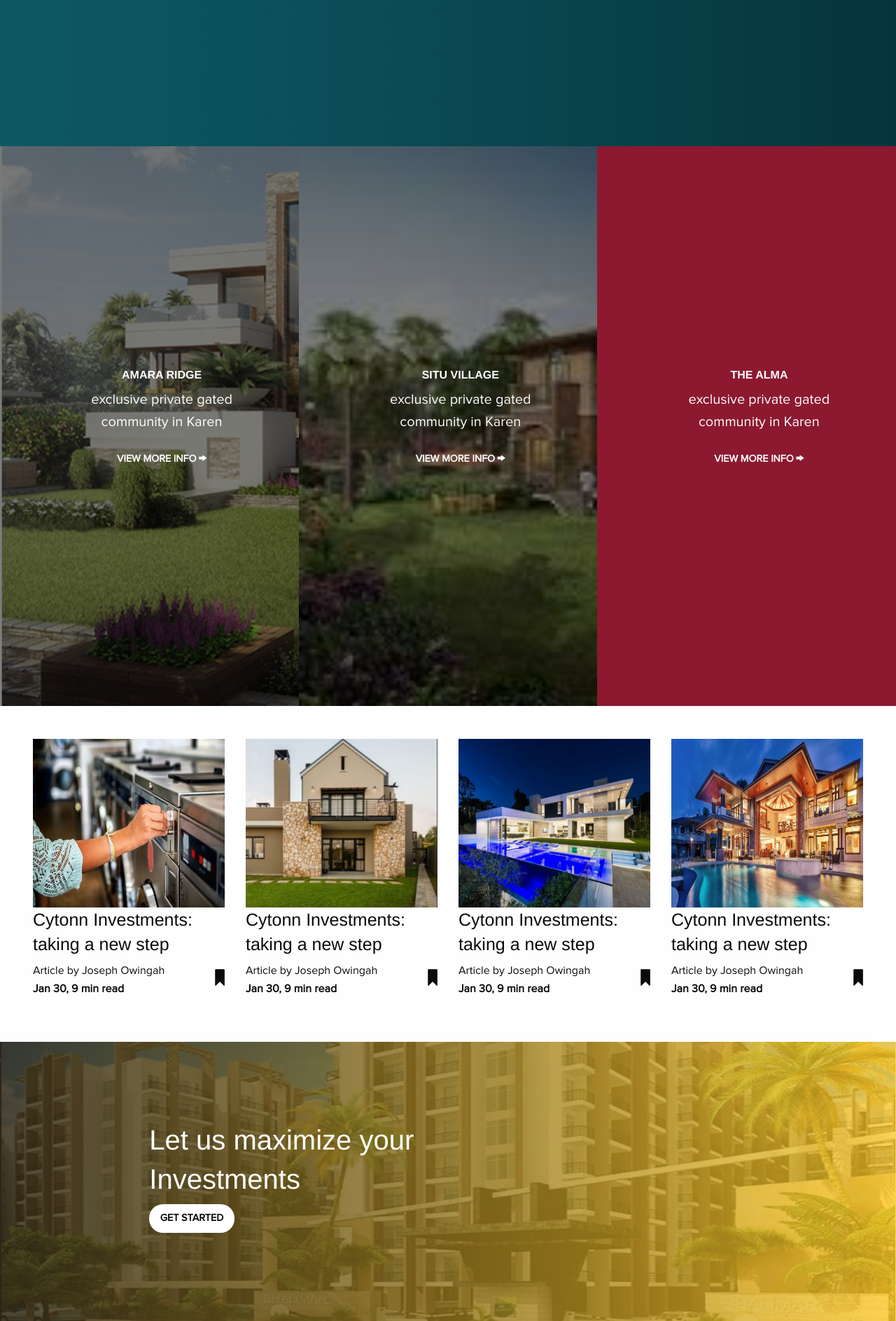
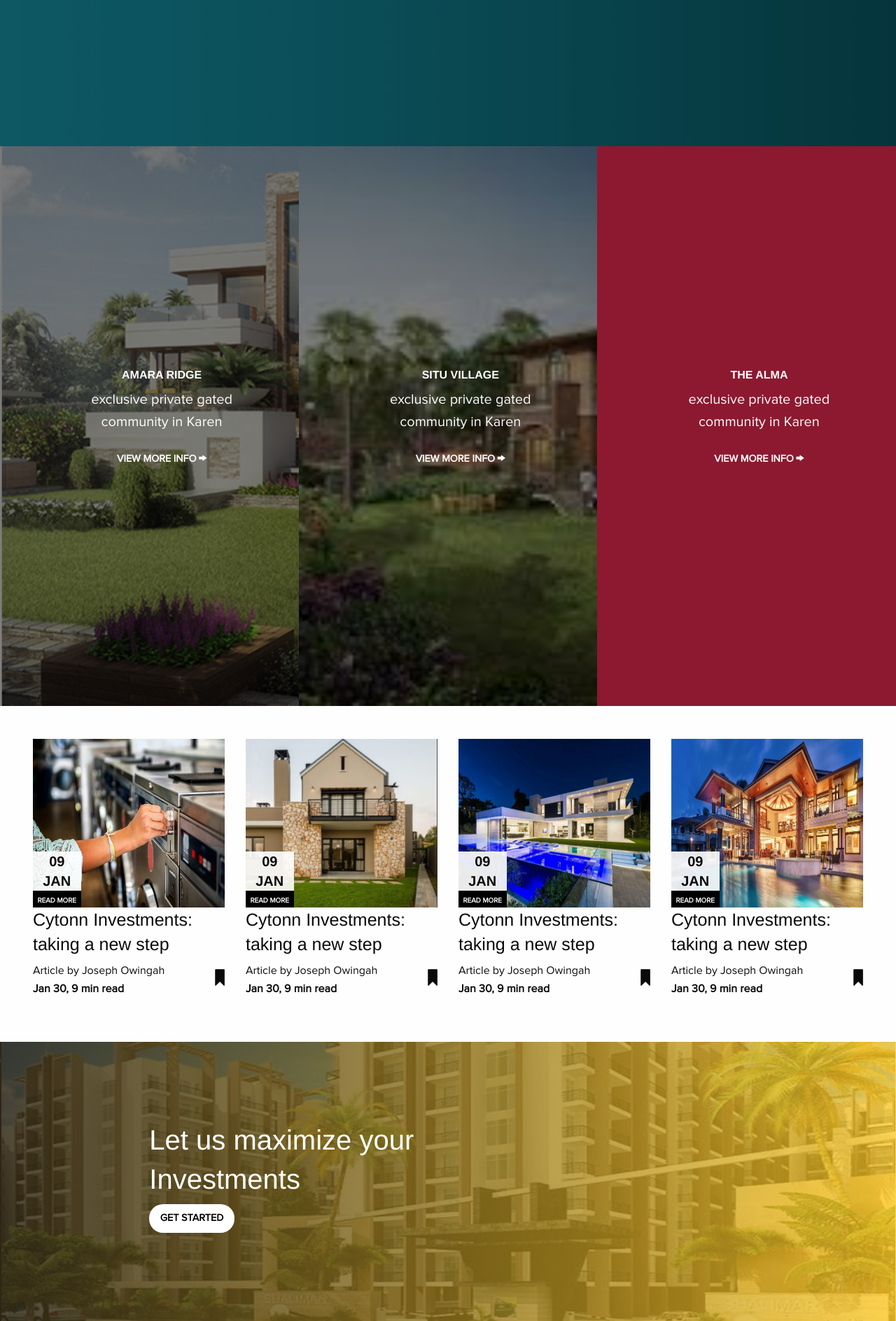
Before and after one commit to vinnAnony/cre-home, a PHP site: page / in a window 1280 px wide. Shown: the part 1880-3768 px from the top of the page at 70% size. Run offline with PHP 8.4, Linux system fonts and the light colour scheme; some libraries are stand-ins or nearby versions.

Commit message:
modifications

```diff
--- a/assets/scss/styles.scss
+++ b/assets/scss/styles.scss
@@ -120,6 +120,10 @@ i.fi-magnifying-glass {
   background-color: $cre-lime-green;
 }
 
+.dark-bg{
+  background-color: $cre-black !important;
+}
+
 .green-yellow-gradient-bg{
   background: linear-gradient(to right,rgba(0, 114, 92, 0.827), rgba(147, 204, 83, 0.7));
 }
@@ -214,6 +218,19 @@ i.fi-bookmark {
   min-height: 100%
 }
 
+.overlay-container {
+  position: relative;
+}
+
+.overlay-container .overlay {
+  position: absolute;
+  bottom: 0;
+  left: 0;
+  right: 75%;
+  padding: 0.4rem;
+  background-color: rgba(255, 255, 255, 0.9);
+}
+
 .myNav{
   //display: flex;
   //justify-content: center;
@@ -243,3 +260,21 @@ i.fi-bookmark {
     }
   }
 }
+
+//Font sizes
+.size-6 { font-size: 6px; }
+.size-7 { font-size: 7px; }
+.size-8 { font-size: 8px; }
+.size-9 { font-size: 9px; }
+.size-10 { font-size: 10px; }
+.size-11 { font-size: 11px; }
+.size-12 { font-size: 12px; }
+.size-14 { font-size: 14px; }
+.size-16 { font-size: 16px; }
+.size-18 { font-size: 18px; }
+.size-21 { font-size: 21px; }
+.size-24 { font-size: 24px; }
+.size-36 { font-size: 36px; }
+.size-48 { font-size: 48px; }
+.size-60 { font-size: 60px; }
+.size-72 { font-size: 72px; }
--- a/index.html
+++ b/index.html
@@ -18,18 +18,22 @@
 <!-- Header and Nav -->
 
 <div class="row">
-    <div class="top-bar myNav">
+    <div class="title-bar" data-responsive-toggle="myMenu" data-hide-for="medium">
+        <button class="menu-icon" type="button" data-toggle="myMenu"></button>
+    </div>
+
+    <div class="top-bar myNav" id="myMenu">
         <div class="top-bar-title">
             <img src="assets/images/cre-logo.png" width="100" height="30">
         </div>
         <div class="top-bar-right responsive-menu">
-            <ul class="vertical medium-horizontal menu">
+            <ul class="vertical medium-horizontal menu align-center">
                 <li><a href="#">THE FIRM</a></li>
                 <li><a href="#">PRODUCTS</a></li>
                 <li><a href="#">MEDIA</a></li>
                 <li><a href="#">SUPPORT</a></li>
                 <li><a href="#">EXPLORE</a></li>
-                <li><i class="fi-magnifying-glass icon-bottom"></i></li>
+                <li><i class="fi-magnifying-glass"></i></li>
                 <li><button type="button" class="button orange-btn">BOOK NOW</button></li>
             </ul>
         </div>
@@ -199,19 +203,36 @@
 <div class="grid-x grid-margin-x grid-padding-y small-up-1 medium-up-2 large-up-4 margin-2">
     <div class="cell">
         <div class="grid-y grid-margin-y">
-            <div class="large-6 cell margin-bottom-0">
-                <img src="assets/images/laundry.jpg" alt="image for article" class="article-img">
+            <div class="cell margin-bottom-0">
+                <div class="overlay-container">
+                    <img src="assets/images/laundry.jpg" alt="image for article" class="article-img">
+                    <div class="overlay margin-0 padding-0">
+                        <div class="grid-x">
+                            <div class="cell large-12">
+                                <div class="grid-y align-center">
+                                    <div class="cell">
+                                        <h5 class="text-center margin-0"><strong>09</strong></h5>
+                                        <h5 class="text-center margin-0"><strong>JAN</strong></h5>
+                                    </div>
+                                    <div class="cell text-center dark-bg white-text">
+                                        <span class="size-10"><strong>READ MORE</strong></span>
+                                    </div>
+                                </div>
+                            </div>
+                        </div>
+                    </div>
+                </div>
                 <h4>Cytonn Investments: taking a new step</h4>
             </div>
-            <div class="large-6 cell margin-top-0">
+            <div class="cell margin-top-0">
                 <div class="grid-x">
-                    <div class="large-10 small-6 cell">
+                    <div class="cell large-10 small-10">
                         <p class="margin-bottom-0">
                             <span>Article by Joseph Owingah &nbsp;&nbsp;</span>
                         </p>
                         <p class="margin-top-0"><strong>Jan 30, 9 min read</strong></p>
                     </div>
-                    <div class="large-2 small-6 cell">
+                    <div class="cell large-2 small-2">
                         <p class="float-right align-bottom">
                             <span><i class="fi-bookmark"></i></span>
                         </p>
@@ -222,19 +243,36 @@
     </div>
     <div class="cell">
         <div class="grid-y grid-margin-y">
-            <div class="large-6 cell margin-bottom-0">
-                <img src="assets/images/article1.png" alt="image for article" class="article-img">
+            <div class="cell margin-bottom-0">
+                <div class="overlay-container">
+                    <img src="assets/images/article1.png" alt="image for article" class="article-img">
+                    <div class="overlay margin-0 padding-0">
+                        <div class="grid-x">
+                            <div class="cell large-12">
+                                <div class="grid-y align-center">
+                                    <div class="cell">
+                                        <h5 class="text-center margin-0"><strong>09</strong></h5>
+                                        <h5 class="text-center margin-0"><strong>JAN</strong></h5>
+                                    </div>
+                                    <div class="cell text-center dark-bg white-text">
+                                        <span class="size-10"><strong>READ MORE</strong></span>
+                                    </div>
+                                </div>
+                            </div>
+                        </div>
+                    </div>
+                </div>
                 <h4>Cytonn Investments: taking a new step</h4>
             </div>
-            <div class="large-6 cell margin-top-0">
+            <div class="cell margin-top-0">
                 <div class="grid-x">
-                    <div class="large-10 small-6 cell">
+                    <div class="cell large-10 small-10">
                         <p class="margin-bottom-0">
                             <span>Article by Joseph Owingah &nbsp;&nbsp;</span>
                         </p>
                         <p class="margin-top-0"><strong>Jan 30, 9 min read</strong></p>
                     </div>
-                    <div class="large-2 small-6 cell">
+                    <div class="cell large-2 small-2">
                         <p class="float-right align-bottom">
                             <span><i class="fi-bookmark"></i></span>
                         </p>
@@ -245,19 +283,36 @@
     </div>
     <div class="cell">
         <div class="grid-y grid-margin-y">
-            <div class="large-6 cell margin-bottom-0">
-                <img src="assets/images/article2.jpeg" alt="image for article" class="article-img">
+            <div class="cell margin-bottom-0">
+                <div class="overlay-container">
+                    <img src="assets/images/article2.jpeg" alt="image for article" class="article-img">
+                    <div class="overlay margin-0 padding-0">
+                        <div class="grid-x">
+                            <div class="cell large-12">
+                                <div class="grid-y align-center">
+                                    <div class="cell">
+                                        <h5 class="text-center margin-0"><strong>09</strong></h5>
+                                        <h5 class="text-center margin-0"><strong>JAN</strong></h5>
+                                    </div>
+                                    <div class="cell text-center dark-bg white-text">
+                                        <span class="size-10"><strong>READ MORE</strong></span>
+                                    </div>
+                                </div>
+                            </div>
+                        </div>
+                    </div>
+                </div>
                 <h4>Cytonn Investments: taking a new step</h4>
             </div>
-            <div class="large-6 cell margin-top-0">
+            <div class="cell margin-top-0">
                 <div class="grid-x">
-                    <div class="large-10 small-6 cell">
+                    <div class="cell large-10 small-10">
                         <p class="margin-bottom-0">
                             <span>Article by Joseph Owingah &nbsp;&nbsp;</span>
                         </p>
                         <p class="margin-top-0"><strong>Jan 30, 9 min read</strong></p>
                     </div>
-                    <div class="large-2 small-6 cell">
+                    <div class="cell large-2 small-2">
                         <p class="float-right align-bottom">
                             <span><i class="fi-bookmark"></i></span>
                         </p>
@@ -268,19 +323,36 @@
     </div>
     <div class="cell">
         <div class="grid-y grid-margin-y">
-            <div class="large-6 cell margin-bottom-0">
-                <img src="assets/images/article4.jpeg" alt="image for article" class="article-img">
+            <div class="cell margin-bottom-0">
+                <div class="overlay-container">
+                    <img src="assets/images/article4.jpeg" alt="image for article" class="article-img">
+                    <div class="overlay margin-0 padding-0">
+                        <div class="grid-x">
+                            <div class="cell large-12">
+                                <div class="grid-y align-center">
+                                    <div class="cell">
+                                        <h5 class="text-center margin-0"><strong>09</strong></h5>
+                                        <h5 class="text-center margin-0"><strong>JAN</strong></h5>
+                                    </div>
+                                    <div class="cell text-center dark-bg white-text">
+                                        <span class="size-10"><strong>READ MORE</strong></span>
+                                    </div>
+                                </div>
+                            </div>
+                        </div>
+                    </div>
+                </div>
                 <h4>Cytonn Investments: taking a new step</h4>
             </div>
-            <div class="large-6 cell margin-top-0">
+            <div class="cell margin-top-0">
                 <div class="grid-x">
-                    <div class="large-10 small-6 cell">
+                    <div class="cell large-10 small-10">
                         <p class="margin-bottom-0">
                             <span>Article by Joseph Owingah &nbsp;&nbsp;</span>
                         </p>
                         <p class="margin-top-0"><strong>Jan 30, 9 min read</strong></p>
                     </div>
-                    <div class="large-2 small-6 cell">
+                    <div class="cell large-2 small-2">
                         <p class="float-right align-bottom">
                             <span><i class="fi-bookmark"></i></span>
                         </p>
@@ -425,16 +497,16 @@
         <hr>
         <div class="cell">
             <div class="grid-x align-center footer-1-bg">
-                <div class="large-2 cell white-text">
+                <div class="large-2 cell white-text text-center">
                     <p>Privacy and Security</p>
                 </div>
-                <div class="large-2 cell white-text">
+                <div class="large-2 cell white-text text-center">
                     <p>Terms of Use Regulatory</p>
                 </div>
-                <div class="large-2 cell white-text">
+                <div class="large-2 cell white-text text-center">
                     <p>Disclosures</p>
                 </div>
-                <div class="large-2 cell white-text">
+                <div class="large-2 cell white-text text-center">
                     <p>&copy; 2017 Cytonn Investments</p>
                 </div>
             </div>
@@ -443,16 +515,16 @@
     <div class="grid-y footer-2-bg grey-text">
         <div class="cell">
             <div class="grid-x align-center padding-1">
-                <div class="cell large-1">
+                <div class="cell large-1 text-center">
                     <i class="fi-social-facebook social-icon"></i>
                 </div>
-                <div class="cell large-1">
+                <div class="cell large-1 text-center">
                     <i class="fi-social-twitter social-icon"></i>
                 </div>
-                <div class="cell large-1">
+                <div class="cell large-1 text-center">
                     <i class="fi-social-instagram social-icon"></i>
                 </div>
-                <div class="cell large-1">
+                <div class="cell large-1 text-center">
                     <i class="fi-social-linkedin social-icon"></i>
                 </div>
             </div>
```
Also changed, not shown: assets/css/styles.css.
